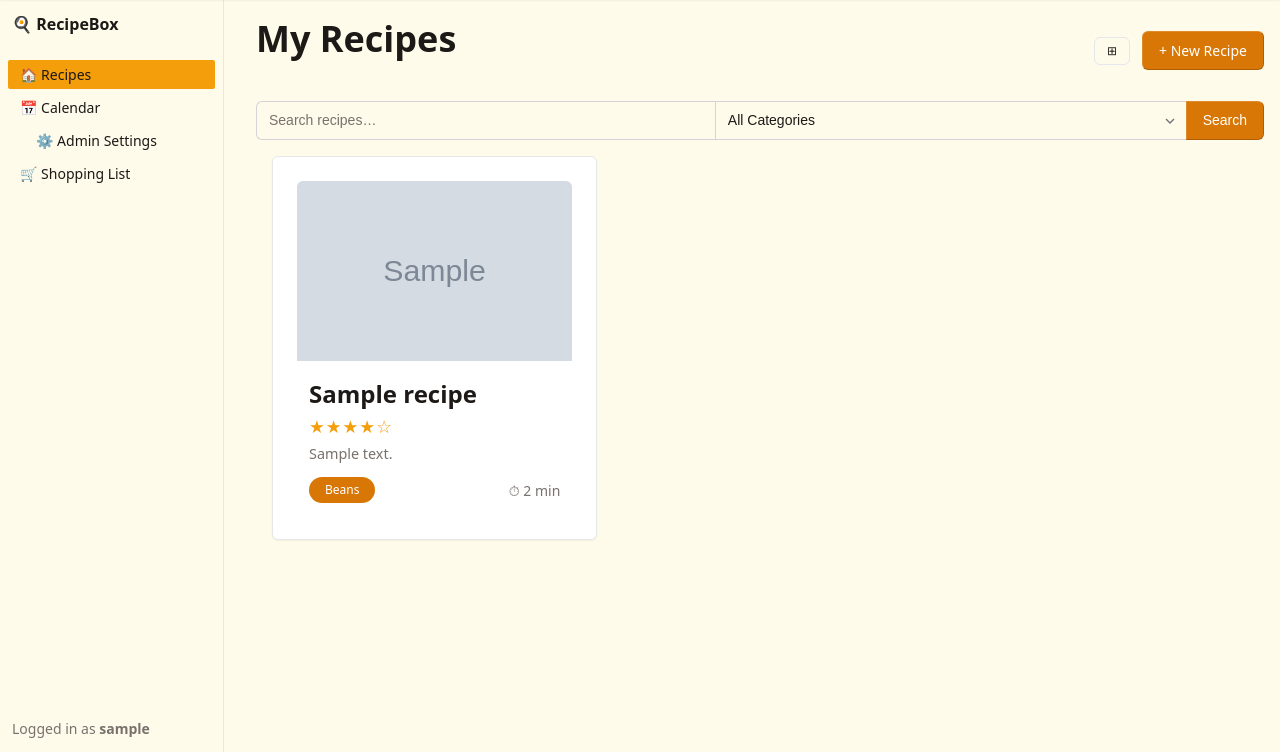
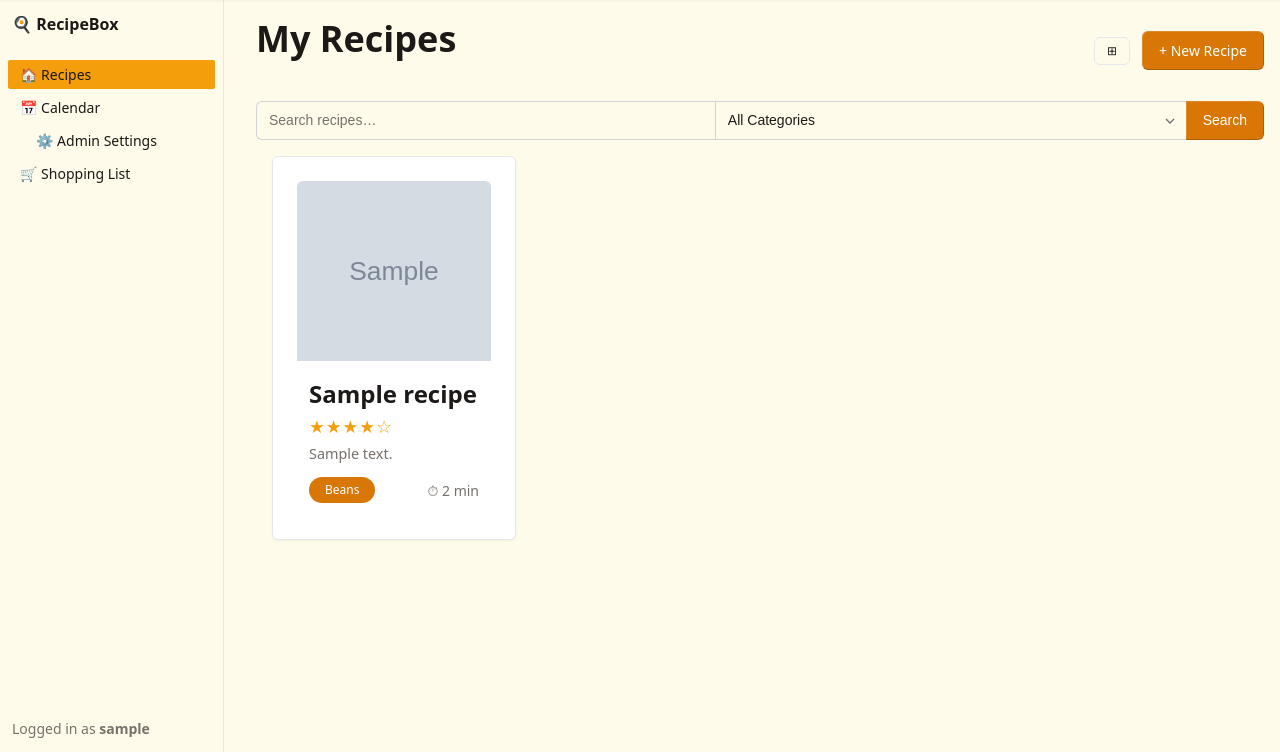
Before and after one commit to chrys/recipebox, a Django app: page /recipes/ in a window 1280 px wide. Shown: the part 48-800 px from the top of the page. Run offline with Django 5.2, Linux system fonts and the light colour scheme; a user stored in the database is signed in; data comes from the database, SQL or seed files in the repository; tables that the repository leaves empty hold one stand-in row (values such as "Sample post"); grey boxes marked "Sample" are stand-in pictures.

Commit message:
style(recipes): Increase grid density to 4 columns (smaller boxes)

```diff
--- a/recipes/templates/recipes/recipe_list.html
+++ b/recipes/templates/recipes/recipe_list.html
@@ -38,7 +38,7 @@
     <div id="recipe-grid-view" class="container">
         <div class="row" style="gap: var(--space-4) 0;">
             {% for recipe in recipes %}
-            <div class="col-4">
+            <div class="col-3">
                 <article class="card" style="height: 100%;">
                     <a href="{{ recipe.get_absolute_url }}" style="text-decoration: none; color: inherit;">
                         {% if recipe.image %}
```
